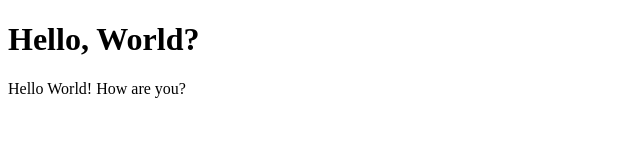
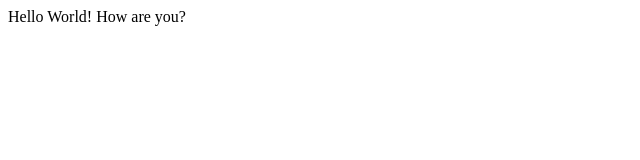
Before and after one commit to Pranav-cmyk/Tutorial, a plain HTML site: page index.html in a window 1280 px wide. Shown: the whole page, without its empty margins (0-640 px from the left). Drawn offline with Linux system fonts and the light colour scheme.

Commit message:
message: Back to "Added a Better Description"

```diff
--- a/index.html
+++ b/index.html
@@ -6,7 +6,6 @@
         <title>Document</title>
     </head>
     <body>
-        <h1>Hello, World?</h1>
         Hello World! How are you?
     </body>
 </html>
```
